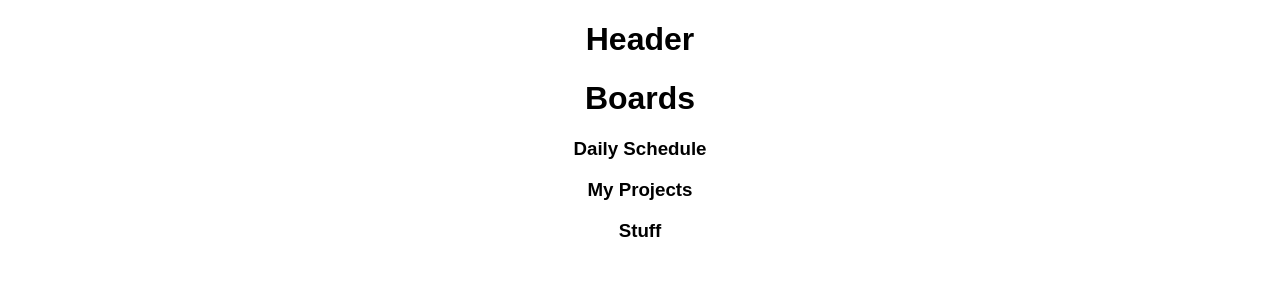
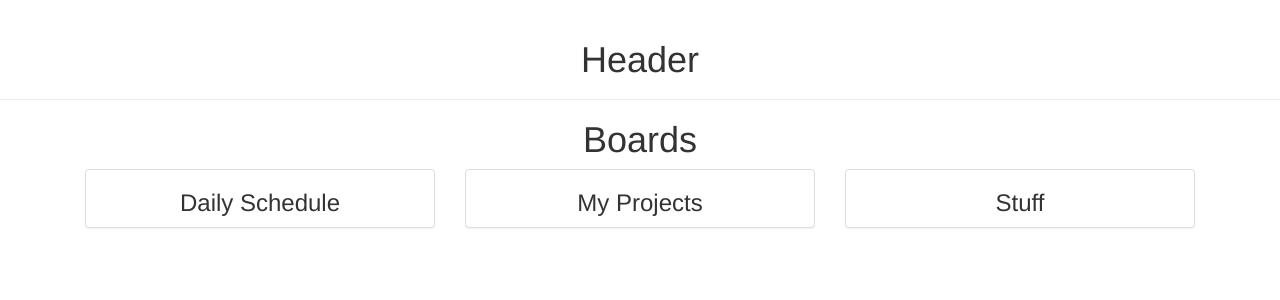
Before and after one commit to mazurbeam/react-trello-clone, a React (Create React App) app in the folder client/: page / in a window 1280 px wide. Shown: the top 300 px of the page. Built offline with nearby package versions, Linux system fonts and the light colour scheme.

Commit message:
added bootstrap

```diff
--- a/client/package.json
+++ b/client/package.json
@@ -3,7 +3,9 @@
   "version": "0.1.0",
   "private": true,
   "dependencies": {
+    "bootstrap": "^3.3.7",
     "react": "^16.2.0",
+    "react-bootstrap": "^0.32.0",
     "react-dom": "^16.2.0",
     "react-router": "^4.2.0",
     "react-router-dom": "^4.2.2",
--- a/client/src/components/App.js
+++ b/client/src/components/App.js
@@ -6,7 +6,16 @@ import Home from './Home.js'
 import preload from '../testData.json'
 
 class App extends Component {
+  constructor (props) {
+    super(props)
+
+    this.state = {
+      boards: preload.boards
+    }
+  }
+
   render () {
+    console.log(this.state)
     return (
       <Router>
         <div className='App'>
@@ -14,7 +23,7 @@ class App extends Component {
             <Route
               exact
               path='/'
-              component={props => <Home boards={preload.boards} />}
+              component={props => <Home boards={this.state.boards} />}
             />
           </Switch>
         </div>
--- a/client/src/components/Board.js
+++ b/client/src/components/Board.js
@@ -1,13 +1,14 @@
 // @flow
 
 import React from "react";
+import { Panel } from "react-bootstrap";
 
 const Board = (props: { _id: string, name: string }) => {
   console.log(props.name);
   return (
-    <div className="board">
+    <Panel className="board">
       <h3>{props.name}</h3>
-    </div>
+    </Panel>
   );
 };
 
--- /dev/null
+++ b/client/src/components/BoardList.js
@@ -0,0 +1,23 @@
+// @flow
+
+import React from "react";
+import Board from "./Board";
+import { Grid, Col, Row } from "react-bootstrap";
+
+const BoardList = (props: { boards: Array<any> }) => {
+  console.log(props.boards);
+  return (
+    <div>
+      <h1>Boards</h1>
+      <Grid>
+        {props.boards.map(board => (
+          <Col xs={6} md={4}>
+            <Board key={board._id} {...board} />
+          </Col>
+        ))}
+      </Grid>
+    </div>
+  );
+};
+
+export default BoardList;
--- a/client/src/components/Boards.js
+++ /dev/null
@@ -1,16 +0,0 @@
-// @flow
-
-import React from "react";
-import Board from "./Board";
-
-const Boards = (props: { boards: Array<any> }) => {
-  console.log(props.boards);
-  return (
-    <div>
-      <h1>Boards</h1>
-      {props.boards.map(board => <Board key={board._id} {...board} />)}
-    </div>
-  );
-};
-
-export default Boards;
--- a/client/src/components/Header.js
+++ b/client/src/components/Header.js
@@ -1,10 +1,11 @@
 import React from 'react'
+import { PageHeader } from 'react-bootstrap'
 
 const Header = () => {
   return (
-    <div className='header'>
+    <PageHeader className='header'>
       <h1>Header</h1>
-    </div>
+    </PageHeader>
   )
 }
 
--- a/client/src/components/Home.js
+++ b/client/src/components/Home.js
@@ -1,14 +1,14 @@
 // @flow
 
 import React from "react";
-import Boards from "./Boards";
+import BoardList from "./BoardList";
 import Header from "./Header";
 
 const Home = (props: { boards: Array<any> }) => {
   return (
     <div className="home">
       <Header />
-      <Boards boards={props.boards} />
+      <BoardList boards={props.boards} />
     </div>
   );
 };
--- a/client/src/index.js
+++ b/client/src/index.js
@@ -1,6 +1,7 @@
 import React from 'react'
 import ReactDOM from 'react-dom'
 import './index.css'
+import '../node_modules/bootstrap/dist/css/bootstrap.min.css'
 import App from './components/App'
 import registerServiceWorker from './registerServiceWorker'
 
```
Also changed, not shown: 1 other file (tests, documents, lock files or other folders).
